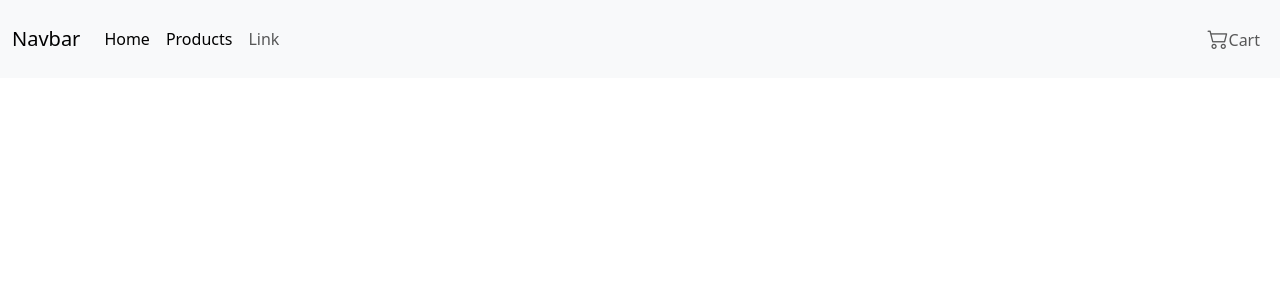
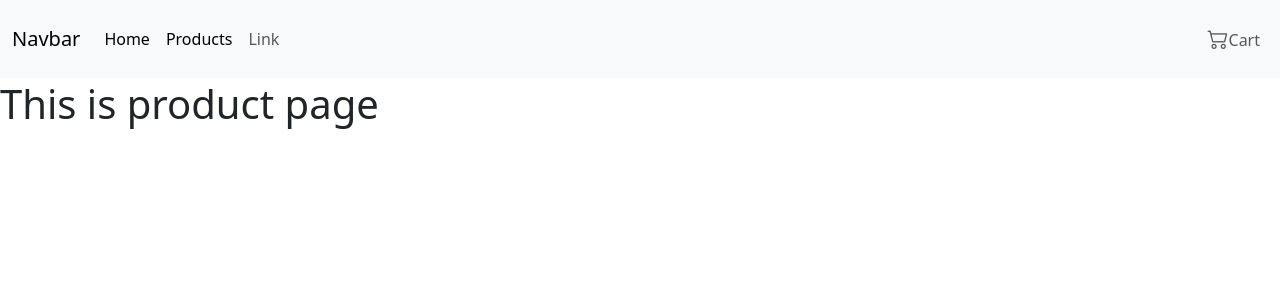
Before and after one commit to learnman18/Ecommerce, a React (Create React App) app: page /products in a window 1280 px wide. Shown: the top 300 px of the page. Built offline with nearby package versions, Linux system fonts and the light colour scheme.

Commit message:
[04-05]-newTabFixTest

```diff
--- a/package.json
+++ b/package.json
@@ -9,8 +9,9 @@
     "bootstrap": "^5.3.3",
     "bootstrap-icons": "^1.11.3",
     "react": "^18.2.0",
+    "react-axios": "^2.0.6",
     "react-dom": "^18.2.0",
-    "react-router-dom": "^6.22.3",
+    "react-router-dom": "^6.23.0",
     "react-scripts": "5.0.1",
     "web-vitals": "^2.1.4"
   },
--- a/src/App.js
+++ b/src/App.js
@@ -5,6 +5,7 @@ import MenuBar from './components/menubar/MenuBar';
 import LandingPage from './components/HomePage/LandingPage';
 import ProductSpecification from './components/ProdcutsInfo/ProductDetails';
 import Cart from './components/ProdcutsInfo/Cart';
+import AllProducts from './components/product/AllProducts';
 
 function App() {
   return (
@@ -17,7 +18,7 @@ function App() {
             </div>
           }>
         </Route>
-        <Route path='products'></Route>
+        <Route path='products' element={<AllProducts></AllProducts>}></Route>
         <Route path='selectedProdcuts/:productName' element={<ProductSpecification></ProductSpecification>}></Route>
         <Route path='cart' element={<Cart></Cart>}></Route>
       </Routes>
--- a/src/components/HomePage/FeaturedServices.js
+++ b/src/components/HomePage/FeaturedServices.js
@@ -116,9 +116,9 @@ const FeaturedItems = () => {
     },[screenWidth])
 
 
-    const newTabProduct = (prodName) => {
-        window.open(`selectedProdcuts/${prodName}`, "_blank");
-    }
+    // const newTabProduct = (prodName) => {
+    //     window.open(`selectedProdcuts/${prodName}`, "_blank");
+    // }
 
     return(
         <>
@@ -140,14 +140,14 @@ const FeaturedItems = () => {
                                             <a href={curItem.imageName} title="App 1"  className="glightbox preview-link">
                                                 <i className="bi bi-zoom-in"></i>
                                             </a>
-                                            {/* <Link to={`selectedProdcuts/${curItem.productName}`} title="More Details" rel="noreferrer" target="_blank" className="details-link">
+                                            <Link to={`selectedProdcuts/${curItem.productName}`} title="More Details"  className="details-link">
                                                 <i className="bi bi-link-45deg"></i>
-                                            </Link> */}
-                                            <span className="details-link" onClick={()=>{
+                                            </Link>
+                                            {/* <span className="details-link" onClick={()=>{
                                                 newTabProduct(curItem.productName)
                                             }}>
                                                 <i className="bi bi-link-45deg"></i>
-                                            </span>
+                                            </span>                                             */}
                                         </div>
                                     </div>
                                 )
--- a/src/components/menubar/MenuBar.js
+++ b/src/components/menubar/MenuBar.js
@@ -25,7 +25,7 @@ const MenuBar = () => {
                                     <NavLink className="nav-link active" aria-current="page" to="/">Home</NavLink>
                                 </li>
                                 <li className="nav-item">
-                                    <NavLink className="nav-link active" aria-current="page" to="/">Products</NavLink>
+                                    <NavLink className="nav-link active" aria-current="page" to="products">Products</NavLink>
                                 </li>
                                 <li className="nav-item">
                                     <NavLink className="nav-link" to="/">Link</NavLink>
--- /dev/null
+++ b/src/components/product/AllProducts.js
@@ -0,0 +1,9 @@
+import React from "react";
+
+const AllProducts = () => {
+    return(
+        <h1 style={{marginTop:"80px"}}>This is product page</h1>
+    )
+}
+
+export default AllProducts;
```
Also changed, not shown: 1 other file (tests, documents, lock files or other folders).
